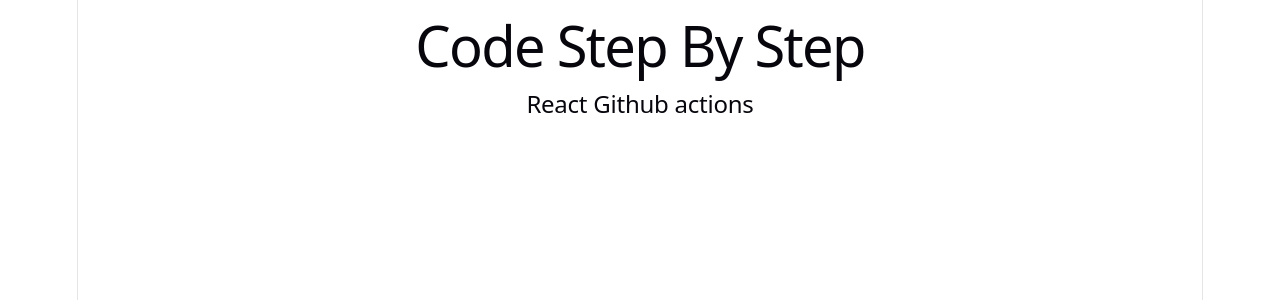
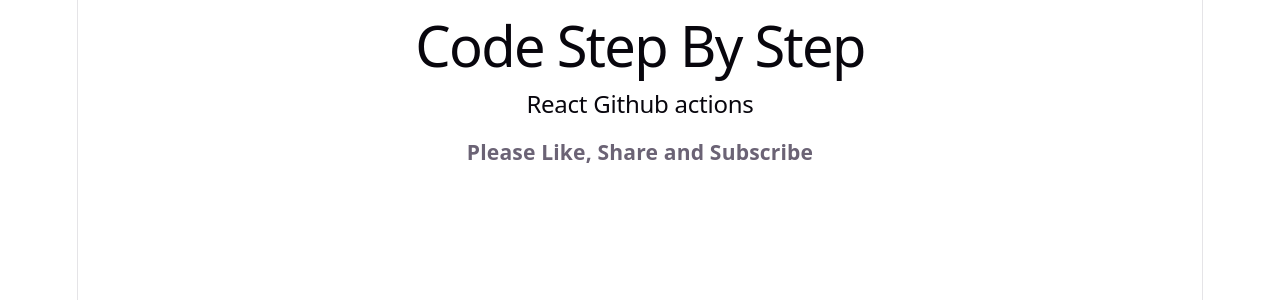
Before and after one commit to V1vekK2024/react-github-actions, a React (Vite) app: page / in a window 1280 px wide. Shown: the top 300 px of the page. Built offline with nearby package versions, Linux system fonts and the light colour scheme.

Commit message:
update file

```diff
--- a/src/App.jsx
+++ b/src/App.jsx
@@ -4,6 +4,7 @@
     <div>
       <h1>Code Step By Step</h1>
       <h2>React Github actions</h2>
+      <h3>Please Like, Share and Subscribe</h3>
     </div>
   )
 }
```
